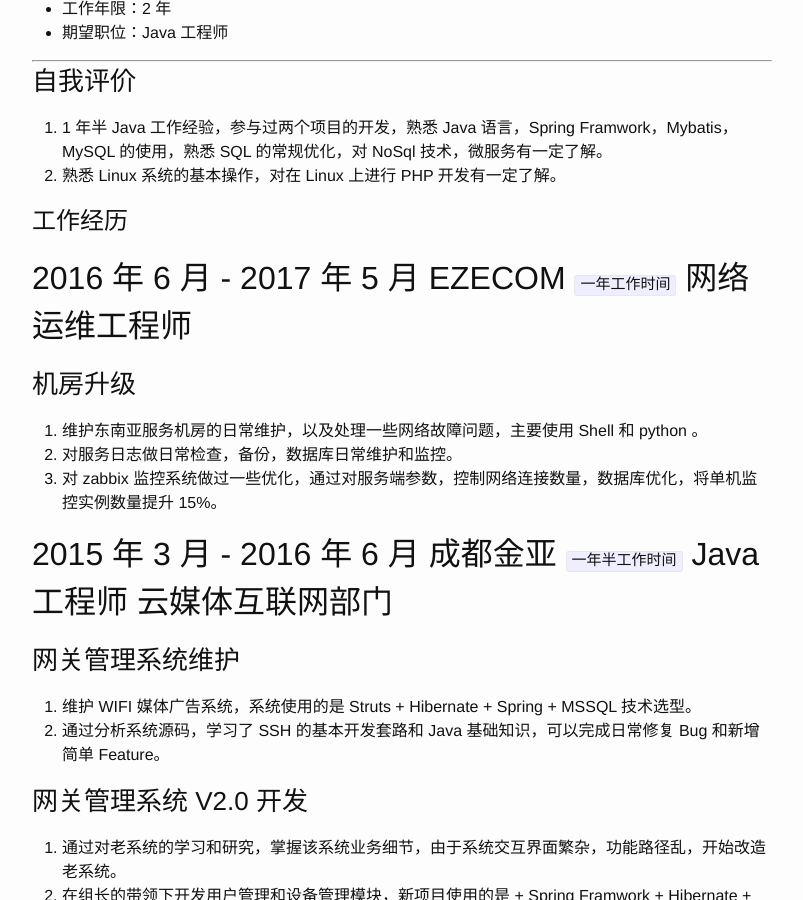
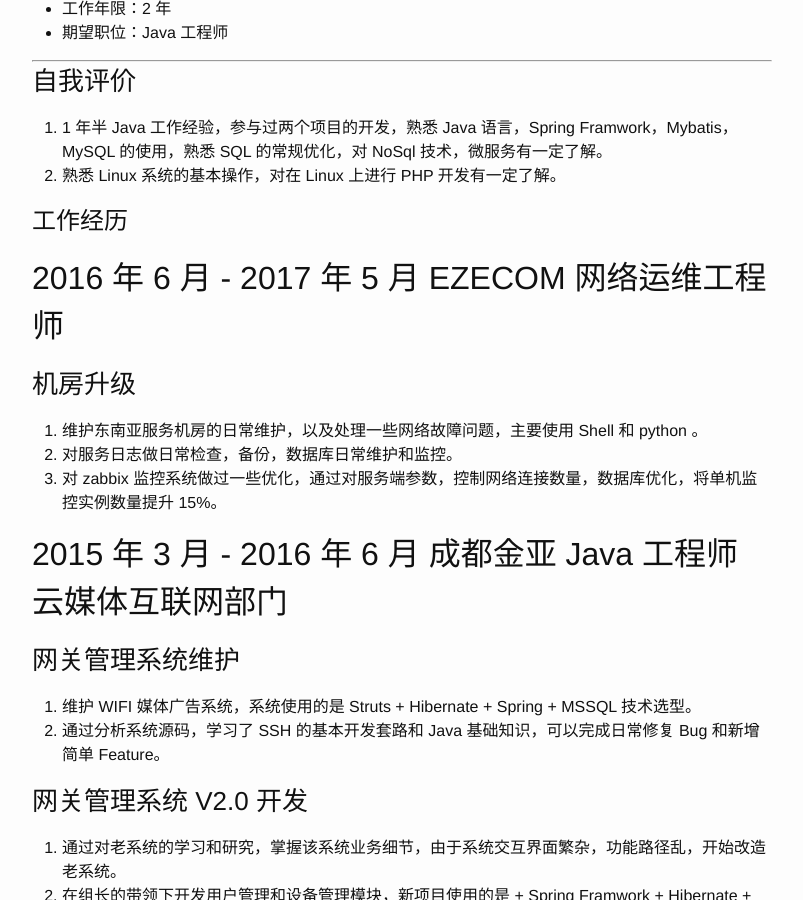
Before and after one commit to ykjver/ykjver.github.io, a Jekyll site: the page built from _posts/2018-02-22-my-resume.md, in a window 1280 px wide and 900 px high, scrolled down 442 px. Shown: the whole window, without its empty margins (238-1041 px from the left). Built offline with Jekyll 4.4.1, drawn with Linux system fonts in a browser that asks for light colours.

Commit message:
add resume

```diff
--- a/_posts/2018-02-22-my-resume.md
+++ b/_posts/2018-02-22-my-resume.md
@@ -28,13 +28,13 @@ author : ykjver
 
 # 工作经历
 
-## 2016 年 6 月 - 2017 年 5 月 EZECOM `一年工作时间` 网络运维工程师
+## 2016 年 6 月 - 2017 年 5 月 EZECOM  网络运维工程师
 ### 机房升级
 1.  维护东南亚服务机房的日常维护，以及处理一些网络故障问题，主要使用 Shell 和 python 。
 2.  对服务日志做日常检查，备份，数据库日常维护和监控。
 3.  对 zabbix 监控系统做过一些优化，通过对服务端参数，控制网络连接数量，数据库优化，将单机监控实例数量提升 15%。
 
-## 2015 年 3 月 - 2016 年 6 月 成都金亚 `一年半工作时间` Java 工程师 云媒体互联网部门
+## 2015 年 3 月 - 2016 年 6 月 成都金亚 Java 工程师 云媒体互联网部门
 
 ### 网关管理系统维护
 1. 维护 WIFI 媒体广告系统，系统使用的是 Struts + Hibernate + Spring + MSSQL 技术选型。
```
